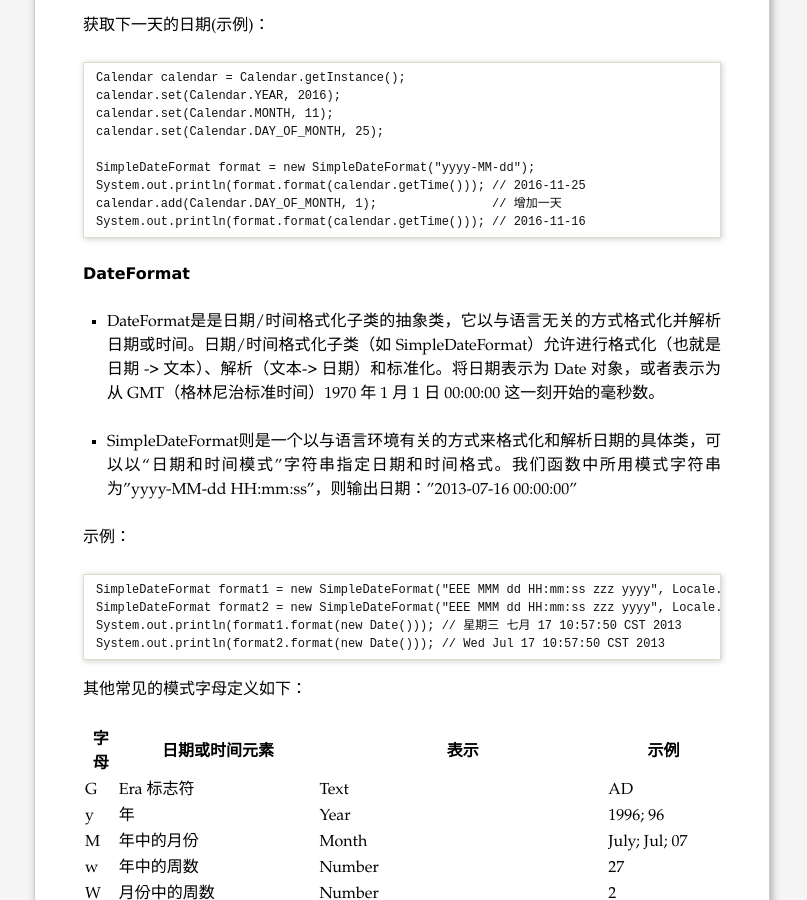
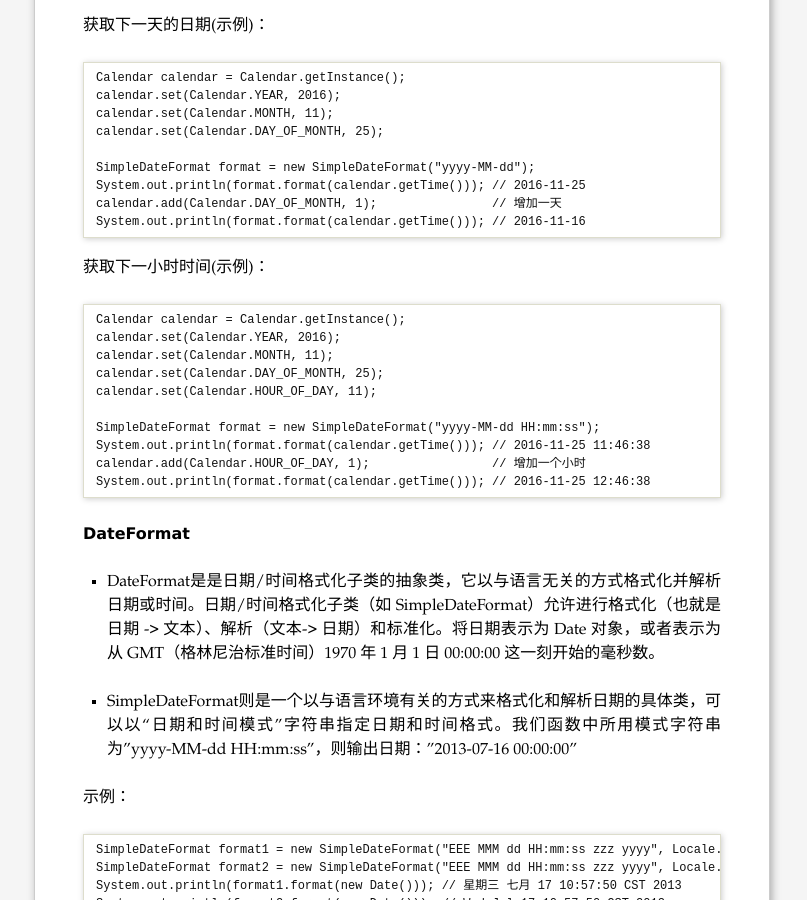
Before and after one commit to yuzujin/yuzujin.github.com, a Jekyll site: the page built from _posts/2016-11-25-java.md, in a window 1280 px wide and 900 px high, scrolled down 2259 px. Shown: the whole window, without its empty margins (238-1045 px from the left). Built offline with Jekyll 4.4.1, drawn with Linux system fonts in a browser that asks for light colours.

Commit message:
update post 2016-11-25-java

````diff
--- a/_posts/2016-11-25-java.md
+++ b/_posts/2016-11-25-java.md
@@ -103,6 +103,21 @@ calendar.add(Calendar.DAY_OF_MONTH, 1);                // 增加一天
 System.out.println(format.format(calendar.getTime())); // 2016-11-16
 ```
 
+获取下一小时时间(示例)：
+
+```
+Calendar calendar = Calendar.getInstance();
+calendar.set(Calendar.YEAR, 2016);
+calendar.set(Calendar.MONTH, 11);
+calendar.set(Calendar.DAY_OF_MONTH, 25);
+calendar.set(Calendar.HOUR_OF_DAY, 11);
+
+SimpleDateFormat format = new SimpleDateFormat("yyyy-MM-dd HH:mm:ss");
+System.out.println(format.format(calendar.getTime())); // 2016-11-25 11:46:38
+calendar.add(Calendar.HOUR_OF_DAY, 1);                 // 增加一个小时
+System.out.println(format.format(calendar.getTime())); // 2016-11-25 12:46:38
+```
+
 ## DateFormat
 
 - DateFormat是是日期/时间格式化子类的抽象类，它以与语言无关的方式格式化并解析日期或时间。日期/时间格式化子类（如 SimpleDateFormat）允许进行格式化（也就是日期 -> 文本）、解析（文本-> 日期）和标准化。将日期表示为 Date 对象，或者表示为从 GMT（格林尼治标准时间）1970 年 1 月 1 日 00:00:00 这一刻开始的毫秒数。
````
